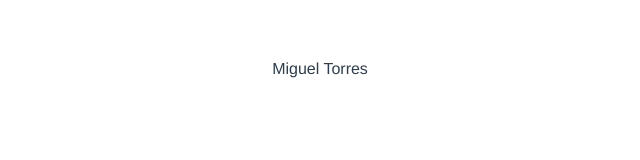
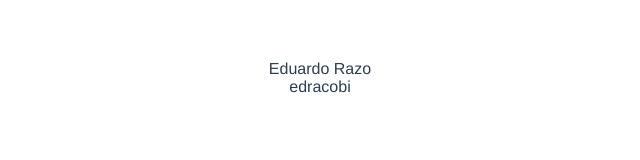
Before and after one commit to Edracobi028/vue-components-composition, a Vue app: page / in a window 1280 px wide. Shown: the top 160 px of the page, without its empty margins (320-960 px from the left). Built offline with nearby package versions, Linux system fonts and the light colour scheme.

Commit message:
Provide / Inject 19/23

```diff
--- a/src/App.vue
+++ b/src/App.vue
@@ -1,14 +1,18 @@
 <template>
-<Home firstName="Miguel" lastName="Torres" otro="Algo"></Home>
+<Home first-name="Eduardo" last-name="Razo" otro="Algo"></Home>
 </template>
 
 <script>
 import Home from "./components/Home.vue";
+import {provide} from "vue";
 //@ = carpeta source "src"
 
 export default {
     name: "App",
-    components: { Home }
+    components: { Home },
+    setup(){
+      provide("username", "edracobi");
+    }
 };
 </script>
 
--- a/src/components/Home.vue
+++ b/src/components/Home.vue
@@ -1,10 +1,10 @@
 <template>
     <div>{{ fullName }}</div>
+    <div>{{ username }}</div>
 </template>
 
 <script>
-import { exportSpecifier } from '@babel/types';
-import { toRefs, computed } from 'vue';
+import { toRefs, computed, inject } from 'vue';
 
     export default{
         props:{
@@ -18,11 +18,14 @@ import { toRefs, computed } from 'vue';
                 return `${firstName.value} ${lastName.value} `;
             });
 
+            const username = inject("username");
+
+
             expose({ fullName,});//Enviamos por funcion expose
-
 
             return{
                 fullName,
+                username
             };
         },
     };
```
